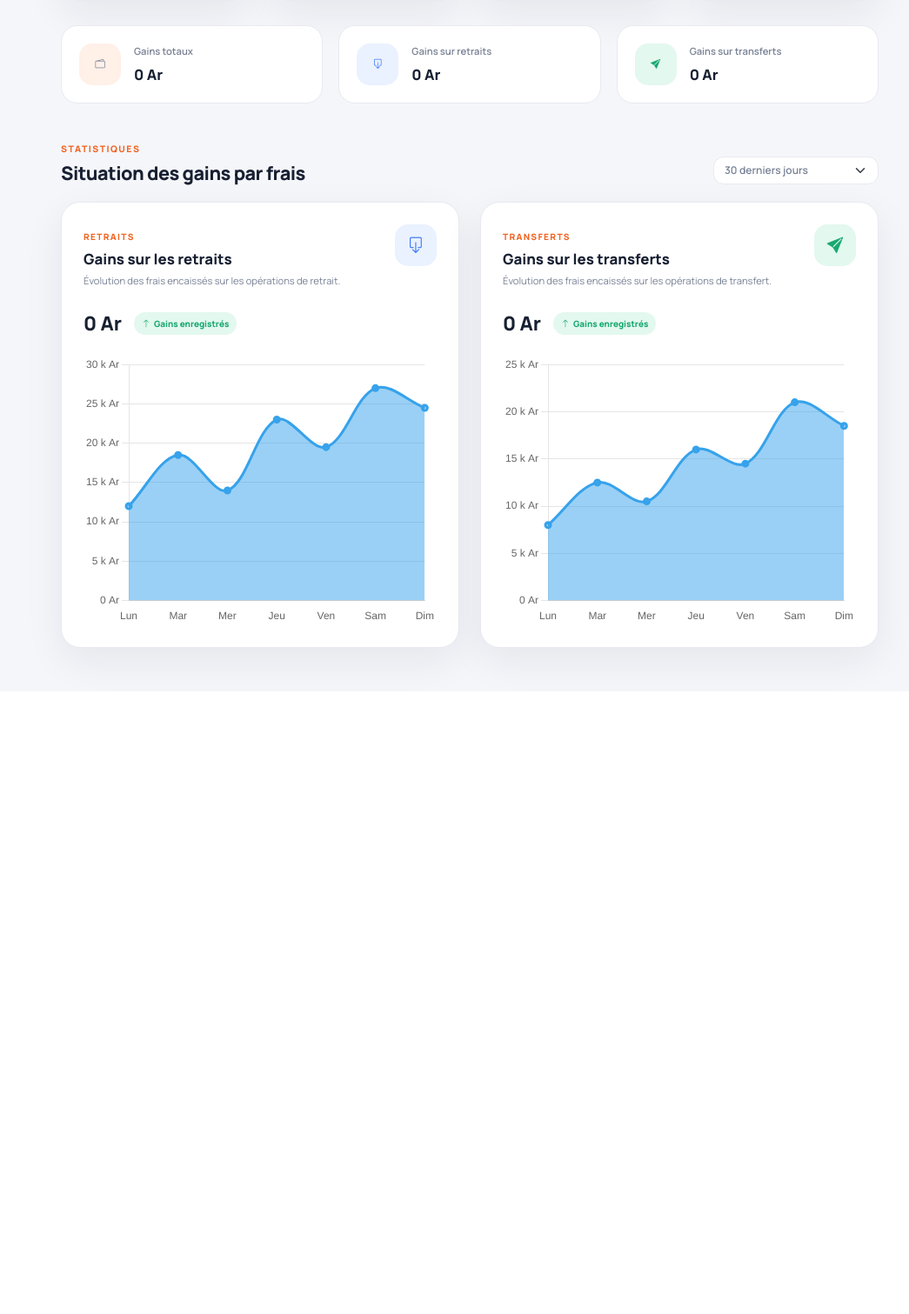
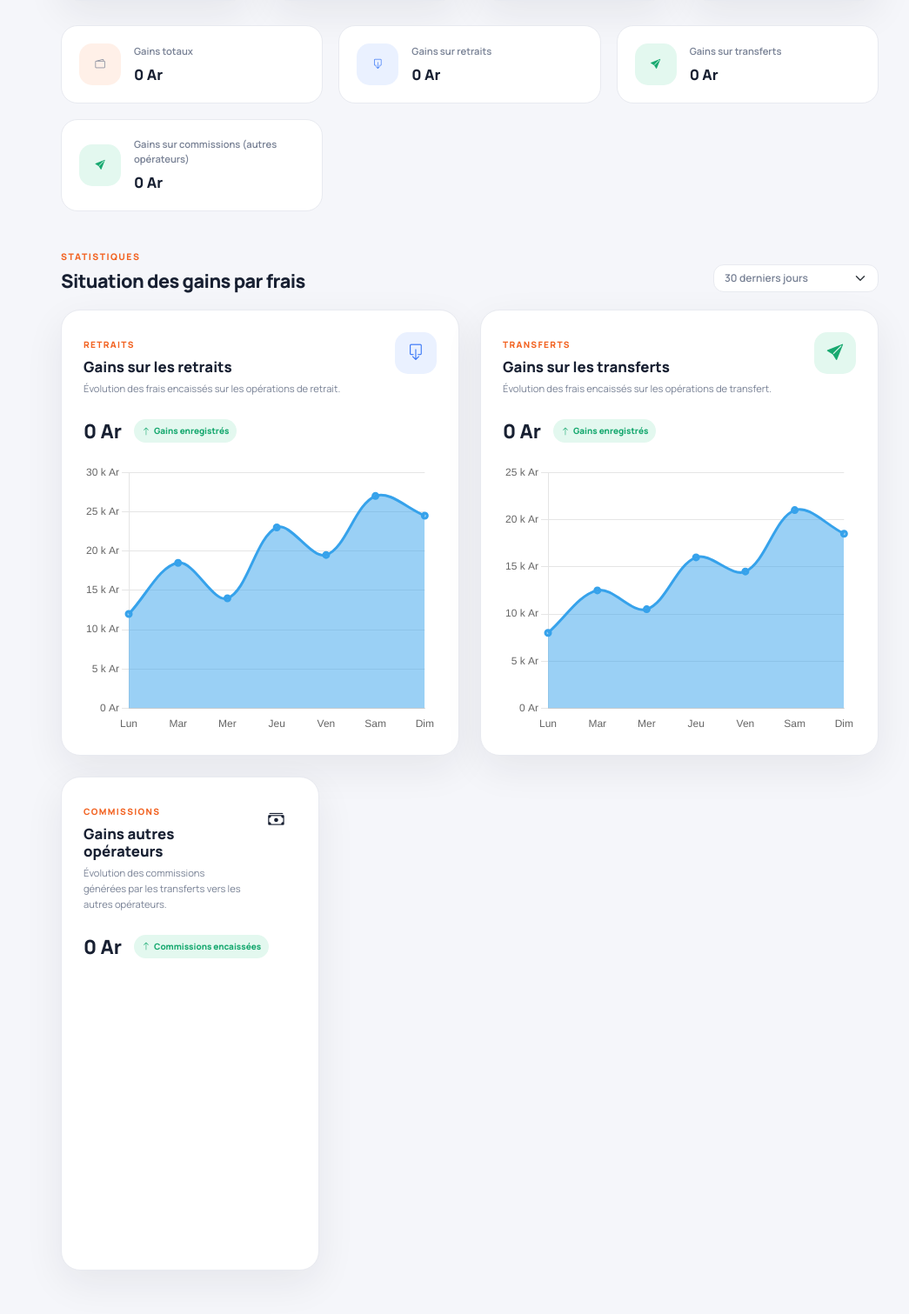
Before and after one commit to BrandyAllan/4132-4201-FINAL-S4, a CodeIgniter 4 app: the page made by app/Views/operateur/gestion.php in a window 1280 px wide. Shown: the part 917-2428 px from the top of the page at 87% size, without its empty margins (235-1280 px from the left). Before the commit the page ends 1698 px from the top, so only its background shows below. Run offline with PHP 8.4 and a stand-in for CodeIgniter, Linux system fonts and the light colour scheme; the template is opened without the code that fills it, so the values that code supplies are empty; a map, chart or similar area stays blank; some libraries are stand-ins or nearby versions.

Commit message:
situation autres operateurs

```diff
--- a/app/Views/operateur/gestion.php
+++ b/app/Views/operateur/gestion.php
@@ -375,6 +375,28 @@
 
     </div>
 
+    <div class="summary-card">
+
+        <span class="summary-icon transfer">
+            <i class="bi bi-send-fill"></i>
+        </span>
+
+        <div>
+            <span>Gains sur commissions (autres opérateurs)</span>
+
+            <strong>
+                <?= number_format(
+                    $gainCommisions ?? 0,
+                    0,
+                    ',',
+                    ' '
+                ) ?>
+                Ar
+            </strong>
+        </div>
+
+    </div>
+
 </section>
 
 <section class="dashboard-section charts-section">
@@ -511,6 +533,73 @@
 
         </div>
 
+        <div class="col-xl-4">
+
+            <article class="chart-card">
+
+                <div class="chart-card-header">
+
+                    <div>
+
+                        <span class="chart-label">
+                            COMMISSIONS
+                        </span>
+
+                        <h3>
+                            Gains autres opérateurs
+                        </h3>
+
+                        <p>
+                            Évolution des commissions
+                            générées par les transferts
+                            vers les autres opérateurs.
+                        </p>
+
+                    </div>
+
+                    <span class="chart-icon commission">
+
+                        <i class="bi bi-cash-stack"></i>
+
+                    </span>
+
+                </div>
+
+                <div class="chart-total">
+
+                    <strong>
+
+                        <?= number_format(
+                            $gainCommissions ?? 0,
+                            0,
+                            ',',
+                            ' '
+                        ) ?>
+
+                        Ar
+
+                    </strong>
+
+                    <span class="positive-evolution">
+
+                        <i class="bi bi-arrow-up"></i>
+
+                        Commissions encaissées
+
+                    </span>
+
+                </div>
+
+                <div class="chart-container">
+
+                    <canvas id="commissionChart"></canvas>
+
+                </div>
+
+            </article>
+
+        </div>
+
     </div>
 
 </section>
```
Also changed, not shown: app/Controllers/GestionOperateur.php (+63 -12 lines), public/assets/js/gestion.js.
